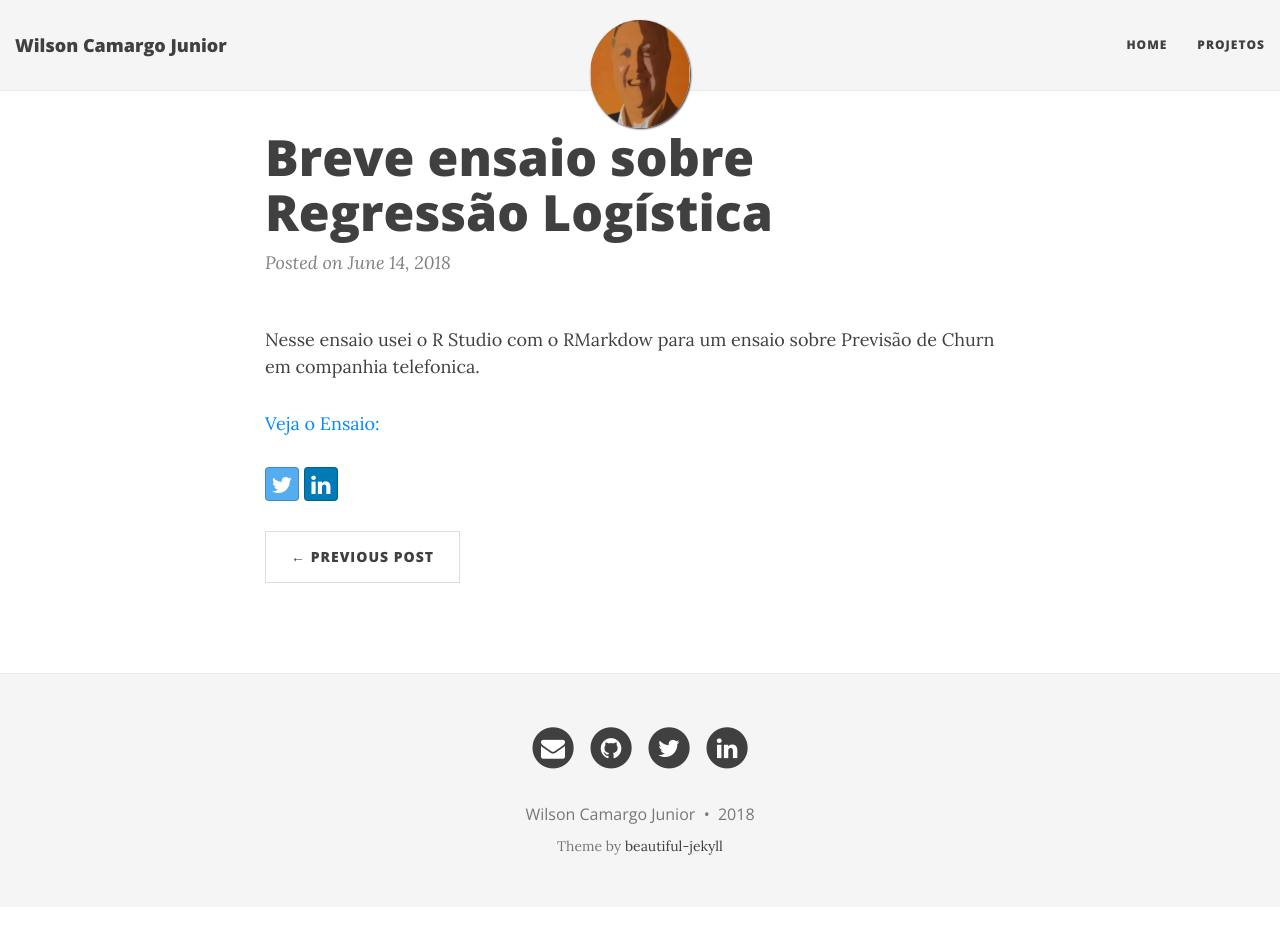
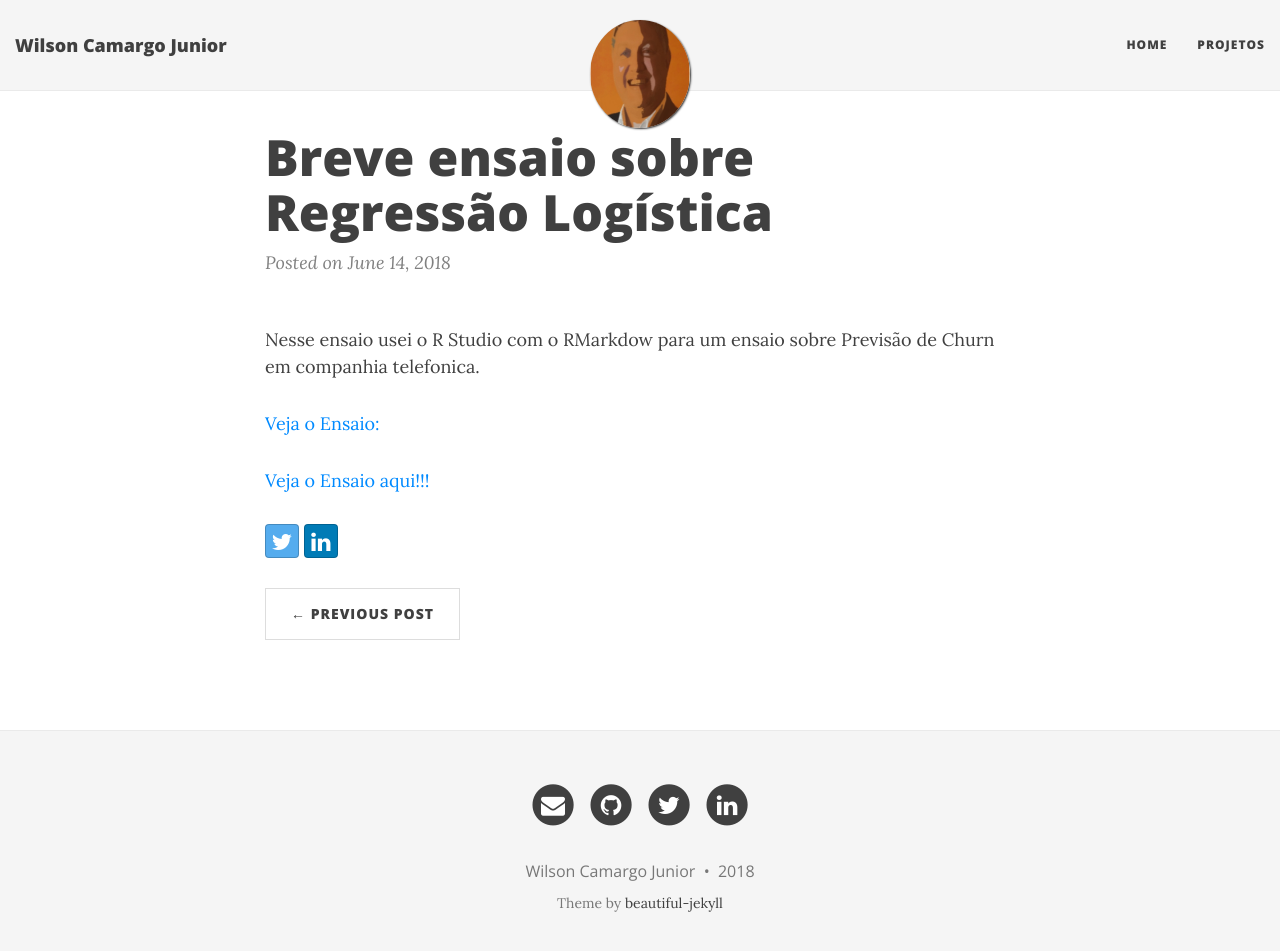
Before and after one commit to wilson-camargo-jr/teste, a Jekyll site: the page built from _posts/2018-06-14-EnsaioRLog.md, in a window 1280 px wide and 964 px high. Shown: the top 951 px of the window. Built offline with Jekyll 4.4.1, drawn with Linux system fonts in a browser that asks for light colours; nearby versions of some CDN libraries.

Commit message:
Update 2018-06-14-EnsaioRLog.md

```diff
--- a/_posts/2018-06-14-EnsaioRLog.md
+++ b/_posts/2018-06-14-EnsaioRLog.md
@@ -6,4 +6,6 @@
 Nesse ensaio usei o R Studio com o RMarkdow para um ensaio sobre Previsão de Churn em companhia telefonica.
 
 
-[Veja o Ensaio:](http://htmlpreview.github.com/?https://github.com/wilson-camargo-jr/EnsaioSobreRLog/blob/master/logistic_regression.html){:target="_blank"}
+[Veja o Ensaio:](http://htmlpreview.github.com/?https://github.com/wilson-camargo-jr/EnsaioSobreRLog/blob/master/logistic_regression.html)
+
+<a href="http://htmlpreview.github.com/?https://github.com/wilson-camargo-jr/EnsaioSobreRLog/blob/master/logistic_regression.html" target="_blank">Veja o Ensaio aqui!!!</a>
```
